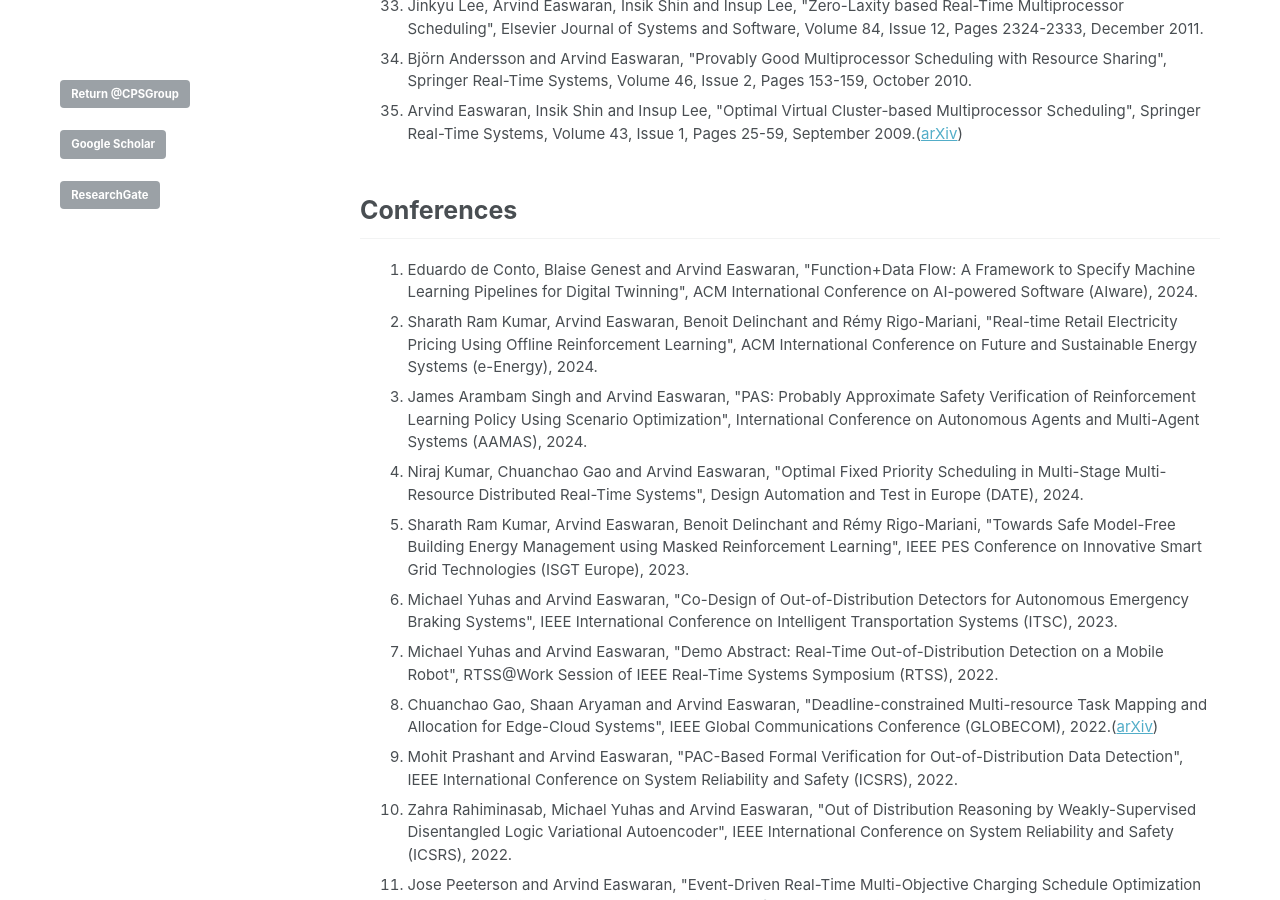
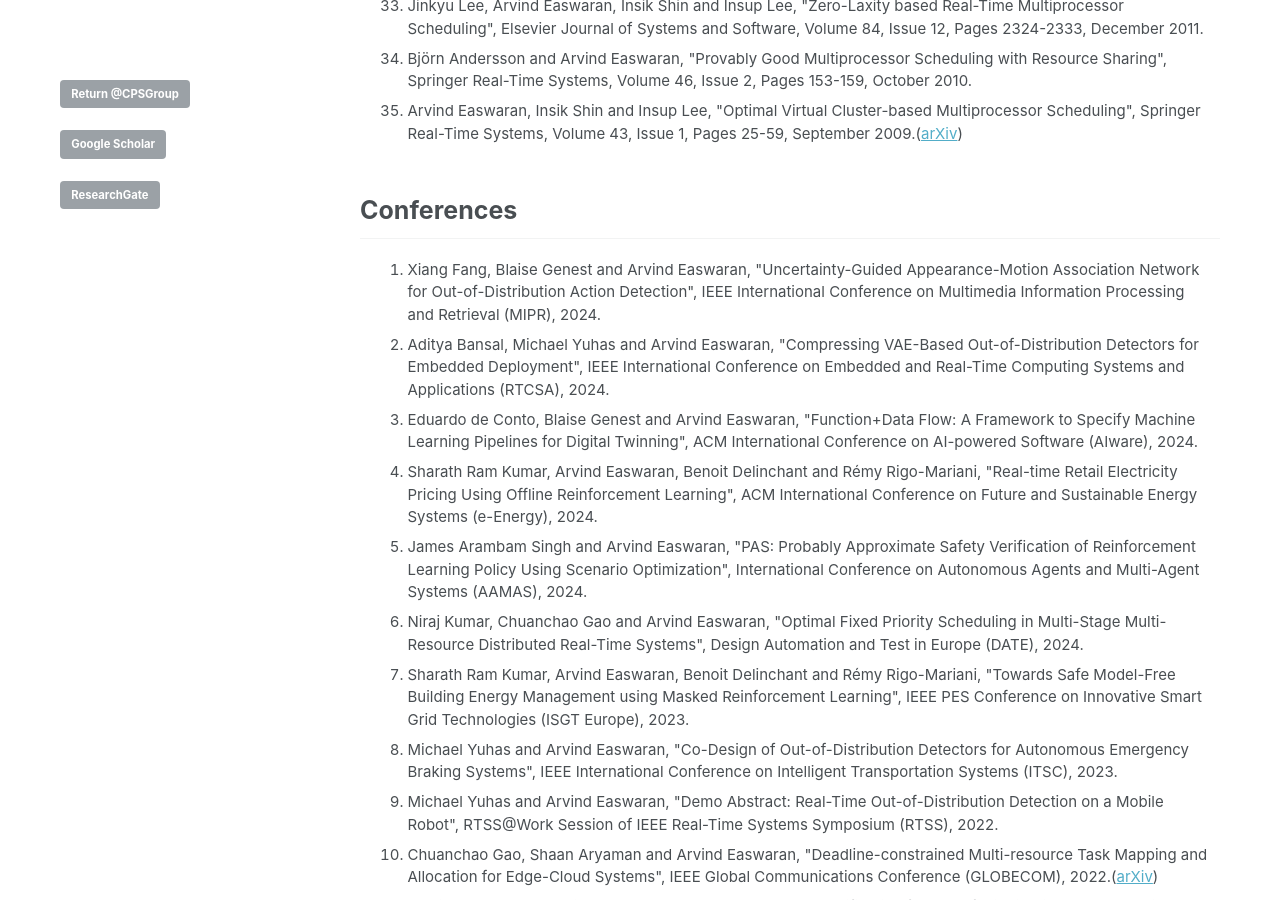
Before and after one commit to CPS-research-group/CPS-research-group.github.io, a Jekyll site: the page built from _pages/research_profile.md, in a window 1280 px wide and 900 px high, scrolled down 2446 px. Built offline with Jekyll 4.4.1, drawn with Linux system fonts in a browser that asks for light colours.

Commit message:
Updates.

```diff
--- a/_pages/research_profile.md
+++ b/_pages/research_profile.md
@@ -62,6 +62,8 @@ a.a:active {color:#0000FF; text-decoration:none;}
 
 ## Conferences
    <ol>
+	    	<li class="a">Xiang Fang, Blaise Genest and Arvind Easwaran, "Uncertainty-Guided Appearance-Motion Association Network for Out-of-Distribution Action Detection", IEEE International Conference on Multimedia Information Processing and Retrieval (MIPR), 2024.</li>
+	    	<li class="a">Aditya Bansal, Michael Yuhas and Arvind Easwaran, "Compressing VAE-Based Out-of-Distribution Detectors for Embedded Deployment", IEEE International Conference on Embedded and Real-Time Computing Systems and Applications (RTCSA), 2024.</li>
    			<li class="a">Eduardo de Conto, Blaise Genest and Arvind Easwaran, "Function+Data Flow: A Framework to Specify Machine Learning  Pipelines for Digital Twinning", ACM International Conference on AI-powered Software (AIware), 2024.</li>
    			<li class="a">Sharath Ram Kumar, Arvind Easwaran, Benoit Delinchant and Rémy Rigo-Mariani, "Real-time Retail Electricity Pricing Using Offline Reinforcement Learning", ACM International Conference on Future and Sustainable Energy Systems (e-Energy), 2024.</li>
    			<li class="a">James Arambam Singh and Arvind Easwaran, "PAS: Probably Approximate Safety Verification of Reinforcement Learning Policy Using Scenario Optimization", International Conference on Autonomous Agents and Multi-Agent Systems (AAMAS), 2024.</li>
```
